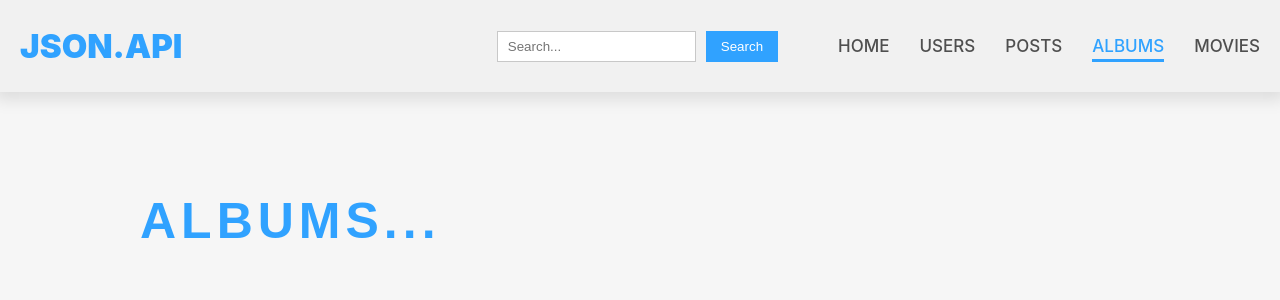
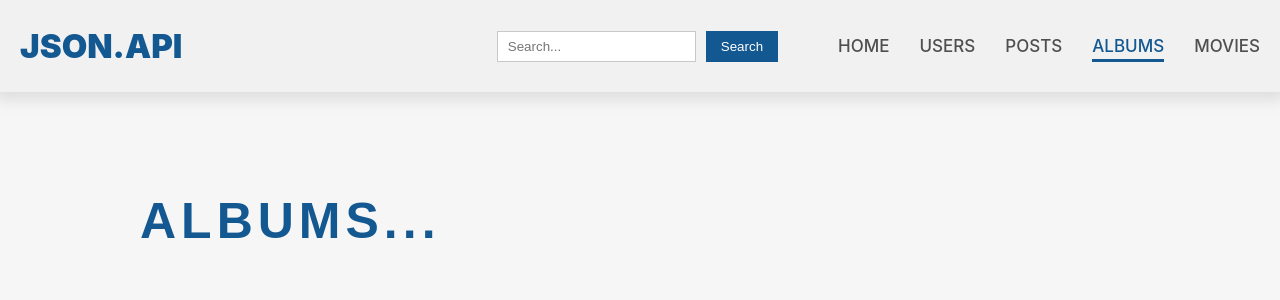
Before and after one commit to vaitkeviciut/api-final-project, a React (Create React App) app: page /albums in a window 1280 px wide. Shown: the top 300 px of the page. Built offline with nearby package versions, Linux system fonts and the light colour scheme; no server answers; data requests are answered from the project's data file.

Commit message:
dark blue color added

```diff
--- a/src/components/AlbumsPage/AlbumPage.js
+++ b/src/components/AlbumsPage/AlbumPage.js
@@ -1,6 +1,5 @@
 import React, { useState, useEffect } from 'react'
 import { useParams } from 'react-router-dom';
-import { firstLetterUpperCase } from '../functions.js'
 import PageWrapper from '../PageWrapper/PageWrapper';
 import axios from 'axios';
 
@@ -44,7 +43,7 @@ const AlbumPage = () => {
       <div className='album-wrapper'>
 
             <div className='album-content'>
-              <h2 className='album-title'>{firstLetterUpperCase(title)}</h2>
+              <h2 className='album-title'>{title}</h2>
               <div className='user-wrapper'>
                 <span className='name'>by {name} ({username})</span>
                 <span className='email'>{email}</span>
--- a/src/components/AlbumsPage/AlbumsPage.scss
+++ b/src/components/AlbumsPage/AlbumsPage.scss
@@ -7,7 +7,7 @@
         text-transform: uppercase;
         margin: 0 0 70px;
         font-weight: 900;
-        color: rgb(48, 162, 255);
+        color: rgb(19, 88, 145);
         letter-spacing: 5px;
         width: 100%;
         white-space: nowrap;
--- a/src/components/Header/Header.scss
+++ b/src/components/Header/Header.scss
@@ -16,7 +16,7 @@ header {
             .logo-link {
                 text-decoration: none;
                 font-size: 22px;
-                color: rgb(48, 162, 255);
+                color: rgb(19, 88, 145);
 
                 .nav-logo {
                     font-weight: 900;
@@ -24,7 +24,7 @@ header {
                 }
             }
             .logo-link:hover {
-                color: rgb(118, 192, 253);
+                color: rgb(48, 162, 255);
             }
         }
         .right-side-nav-wrapper {
@@ -42,14 +42,14 @@ header {
                         padding: 7px 10px;
                     }
                     button {
-                        background-color: rgb(48, 162, 255);
+                        background-color: rgb(19, 88, 145);
                         color: white;
                         border: none;
                         padding: 0 15px;
                         cursor: pointer;
                     }
                     button:hover {
-                        background-color: rgb(118, 192, 253);
+                        background-color: rgb(48, 162, 255);
                         color: white;
                     }
                 }
@@ -71,9 +71,9 @@ header {
                         color: rgb(48, 162, 255);
                     }
                     .nav-list-item-link.active {
-                        color: rgb(48, 162, 255);
+                        color: rgb(19, 88, 145);
                         padding-bottom: 3px;
-                        border-bottom: 3px solid rgb(48, 162, 255);
+                        border-bottom: 3px solid rgb(19, 88, 145);
                     }
                 }
             }
--- a/src/components/HomePage/HomePage.scss
+++ b/src/components/HomePage/HomePage.scss
@@ -72,14 +72,14 @@
                         text-decoration: none;
                         font-size: 25px;
                         text-transform: uppercase;
-                        color: rgb(48, 162, 255);
+                        color: rgb(19, 88, 145);
 
                         .section-title {
                             font-weight: 900;
                         }
                     }
                     a:hover {
-                        color: rgb(118, 192, 253);
+                        color: rgb(48, 162, 255);
                     }
                 }
                 .one-post-all-wrapper {
@@ -99,14 +99,14 @@
                         text-decoration: none;
                         font-size: 25px;
                         text-transform: uppercase;
-                        color: rgb(48, 162, 255);
+                        color: rgb(19, 88, 145);
 
                         .section-title {
                             font-weight: 900;
                         }
                     }
                     a:hover {
-                        color: rgb(118, 192, 253);
+                        color: rgb(48, 162, 255);
                     }
 
                 }
@@ -129,14 +129,14 @@
                     text-decoration: none;
                     font-size: 25px;
                     text-transform: uppercase;
-                    color: rgb(48, 162, 255);
+                    color: rgb(19, 88, 145);
 
                     .section-title {
                         font-weight: 900;
                     }
                 }
                 a:hover {
-                    color: rgb(118, 192, 253);
+                    color: rgb(48, 162, 255);
                 }
             }
             .one-album-all-wrapper {
@@ -164,14 +164,14 @@
                     text-decoration: none;
                     font-size: 25px;
                     text-transform: uppercase;
-                    color: rgb(48, 162, 255);
+                    color: rgb(19, 88, 145);
 
                     .section-title {
                         font-weight: 900;
                     }
                 }
                 a:hover {
-                    color: rgb(118, 192, 253);
+                    color: rgb(48, 162, 255);
                 }
             }
             .one-album-all-wrapper {
--- a/src/components/MoviesPage/MoviePage.scss
+++ b/src/components/MoviesPage/MoviePage.scss
@@ -1,23 +1,4 @@
-.page-title-wrapper {
-    display: inline-block;
-    font-size: 50px;
 
-    .page-title {
-        font-size: 50px;
-        text-transform: uppercase;
-        margin: 0 0 70px;
-        font-weight: 900;
-        color: rgb(48, 162, 255);
-        letter-spacing: 5px;
-        width: 100%;
-        white-space: nowrap;
-        overflow: hidden;
-        animation: typing 3s steps(30);
-    }
-    @keyframes typing {
-        from { width: 0 }
-    }
-}
 
 .movie-link-wrapper {
     padding: 50px 70px 60px;
--- a/src/components/MoviesPage/MoviesPage.scss
+++ b/src/components/MoviesPage/MoviesPage.scss
@@ -1,3 +1,24 @@
+.page-title-wrapper {
+    display: inline-block;
+    font-size: 50px;
+
+    .page-title {
+        font-size: 50px;
+        text-transform: uppercase;
+        margin: 0 0 70px;
+        font-weight: 900;
+        color: rgb(19, 88, 145);
+        letter-spacing: 5px;
+        width: 100%;
+        white-space: nowrap;
+        overflow: hidden;
+        animation: typing 3s steps(30);
+    }
+    @keyframes typing {
+        from { width: 0 }
+    }
+}
+
 .all-movies-wrapper {
     display: flex;
     flex-direction: column;
--- a/src/components/PostsPage/PostsPage.scss
+++ b/src/components/PostsPage/PostsPage.scss
@@ -7,7 +7,7 @@
         text-transform: uppercase;
         margin: 0 0 70px;
         font-weight: 900;
-        color: rgb(48, 162, 255);
+        color: rgb(19, 88, 145);
         letter-spacing: 5px;
         width: 100%;
         white-space: nowrap;
--- a/src/components/UsersPage/UsersPage.scss
+++ b/src/components/UsersPage/UsersPage.scss
@@ -1,4 +1,23 @@
+.page-title-wrapper {
+    display: inline-block;
+    font-size: 50px;
 
+    .page-title {
+        font-size: 50px;
+        text-transform: uppercase;
+        margin: 0 0 70px;
+        font-weight: 900;
+        color: rgb(19, 88, 145);
+        letter-spacing: 5px;
+        width: 100%;
+        white-space: nowrap;
+        overflow: hidden;
+        animation: typing 3s steps(30);
+    }
+    @keyframes typing {
+        from { width: 0 }
+    }
+}
 .button-new-user-wrapper {
     .required-fiels-messages-wrapper {
         .required-fields {
```
